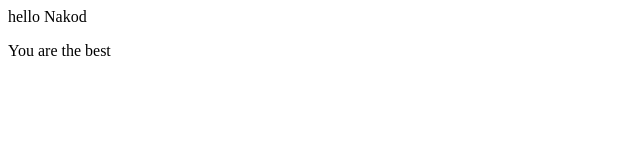
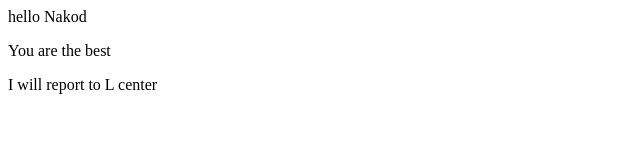
Before and after one commit to Nakod55/GitHub, a plain HTML site: page index.html in a window 1280 px wide. Shown: the whole page, without its empty margins (0-640 px from the left). Drawn offline with Linux system fonts and the light colour scheme.

Commit message:
changes made in venky

```diff
--- a/index.html
+++ b/index.html
@@ -8,5 +8,6 @@
 <body>
     <h>hello Nakod</h>
     <p>You are the best</p>
+    <P>I will report to L center</P>
 </body>
 </html>
```
